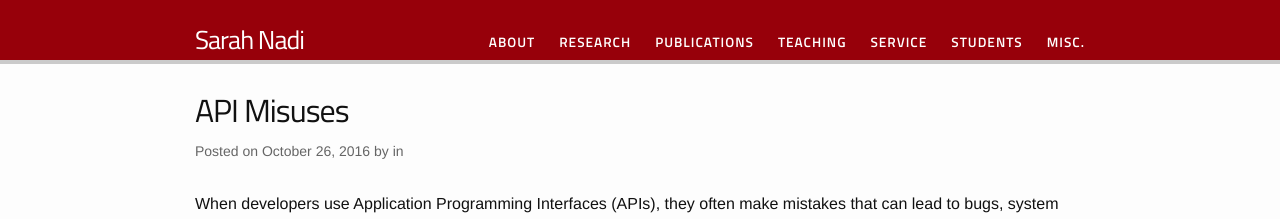
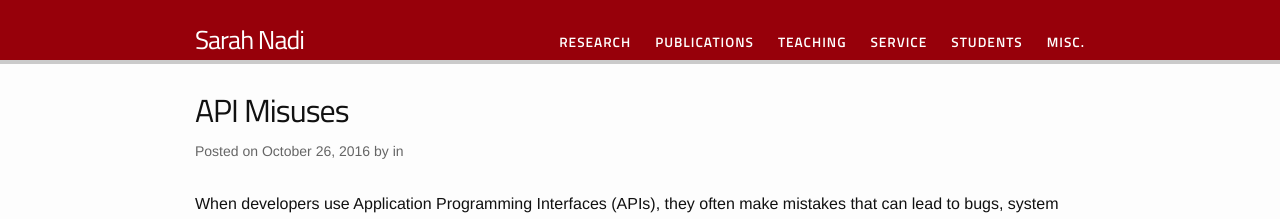
Before and after one commit to snadi/snadi.github.io, a Jekyll site: the page built from _posts/2016-10-26-api-misuse.md, in a window 1280 px wide. Shown: the top 219 px of the page. Built offline with Jekyll 4.4.1, drawn with Linux system fonts in a browser that asks for light colours.

Commit message:
Remove about from menu

```diff
--- a/_data/menu.yml
+++ b/_data/menu.yml
@@ -1,6 +1,3 @@
-- title: "About"
-  href: "/about/"
-
 - title: "Research"
   href: "/research/"
 
```
